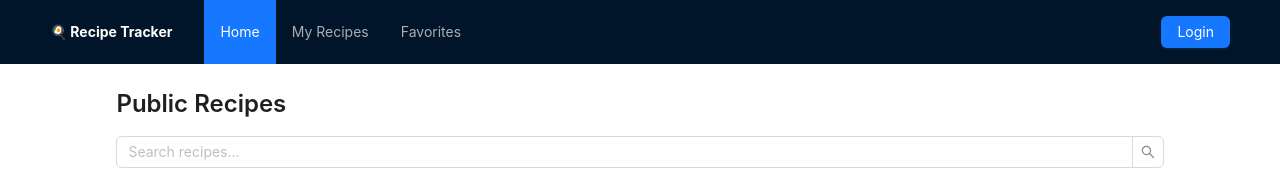
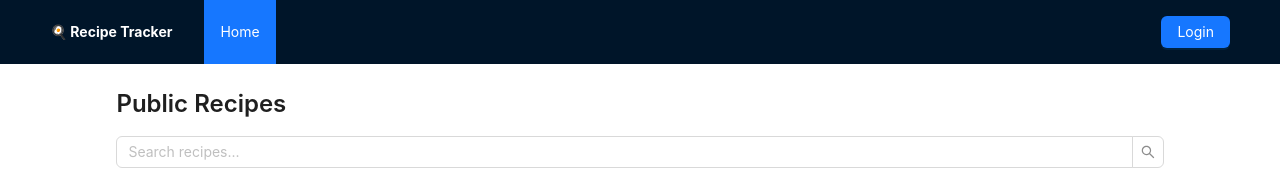
Before and after one commit to diego25061/recipestracker, a React (Vite) app: page / in a window 1280 px wide. Shown: the top 170 px of the page. Built offline with nearby package versions, Linux system fonts and the light colour scheme.

Commit message:
default page switched to homepage and not login, removed favorites

```diff
--- a/src/components/layout/Header.tsx
+++ b/src/components/layout/Header.tsx
@@ -11,7 +11,7 @@ export const Header: React.FC = () => {
     const location = useLocation();
 
     const items = SiteRoutes
-        .filter(x => !!x.headerTitle)
+        .filter(x => !!x.headerTitle && (!x.authOnly || isAuthenticated))
         .map(x => ({
             key: x.link,
             label: x.headerTitle
--- a/src/components/routing/AppRouter.tsx
+++ b/src/components/routing/AppRouter.tsx
@@ -2,11 +2,11 @@ import React, { type JSX } from 'react'
 import { Routes, Route, BrowserRouter, Navigate } from 'react-router-dom'
 import { useAuthStore } from '@/context/AuthContext'
 import { AppLayout } from '../layout/AppLayout'
-import { SiteLoginRoute, SiteRoutes } from './Routes'
+import { HomeLoginRoute, SiteRoutes } from './Routes'
 
 const ProtectedRoute: React.FC<ProtectedRouteProps> = ({ children }) => {
     const { isAuthenticated } = useAuthStore()
-    return isAuthenticated ? children : <Navigate to={SiteLoginRoute.link} replace />
+    return isAuthenticated ? children : <Navigate to={HomeLoginRoute.link} replace />
 }
 
 const AppRouter: React.FC = () => {
--- a/src/components/routing/Routes.tsx
+++ b/src/components/routing/Routes.tsx
@@ -3,7 +3,6 @@ import { LoginPage } from '../../pages/Login'
 import { MyRecipesPage } from '../../pages/MyRecipes'
 import { type JSX } from 'react'
 import { SignUpPage } from '@/pages/SignUpPage'
-import { FavoritesPage } from '@/pages/Favorites'
 
 interface RouteRecord {
     link: string,
@@ -14,11 +13,11 @@ interface RouteRecord {
 }
 
 export const SiteLoginRoute: RouteRecord = { link: '/login', pageComponent: <LoginPage />, omitLayout: true }
+export const HomeLoginRoute: RouteRecord = { link: '/', pageComponent: <HomePage />, headerTitle: 'Home' }
 
 export const SiteRoutes: RouteRecord[] = [
     SiteLoginRoute,
+    HomeLoginRoute,
     { link: '/signup', pageComponent: <SignUpPage />, omitLayout: true },
-    { link: '/', pageComponent: <HomePage />, headerTitle: 'Home' },
-    { link: '/my-recipes', pageComponent: <MyRecipesPage />, headerTitle: 'My Recipes' },
-    { link: '/favorites', pageComponent: <FavoritesPage />, authOnly: false, headerTitle: 'Favorites' },
+    { link: '/my-recipes', pageComponent: <MyRecipesPage />, authOnly: true, headerTitle: 'My Recipes' },
 ]
--- a/src/pages/Favorites.tsx
+++ /dev/null
@@ -1,5 +0,0 @@
-//import { useState } from 'react';
-
-export const FavoritesPage: React.FC = () => {
-    return <div>Favorites</div>
-}
```
